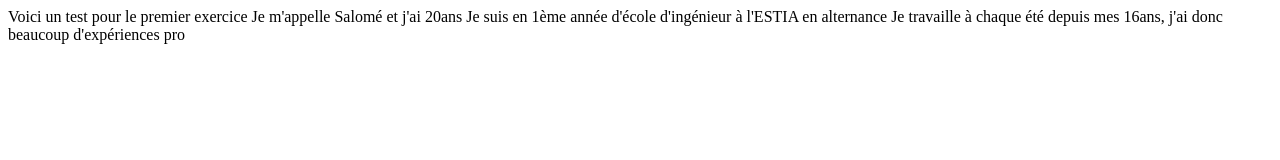
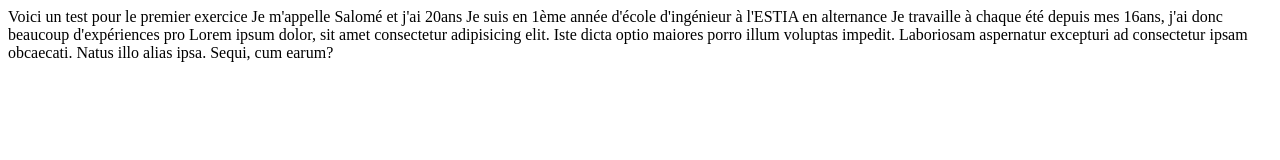
Before and after one commit to salomefye/salomefye.github.io, a plain HTML site: page index.html in a window 1280 px wide. Drawn offline with Linux system fonts and the light colour scheme.

Commit message:
miscellanous

```diff
--- a/index.html
+++ b/index.html
@@ -9,5 +9,6 @@
     Je m'appelle Salomé et j'ai 20ans
     Je suis en 1ème année d'école d'ingénieur  à l'ESTIA en alternance
     Je travaille à chaque été depuis mes 16ans, j'ai donc beaucoup d'expériences pro
+    Lorem ipsum dolor, sit amet consectetur adipisicing elit. Iste dicta optio maiores porro illum voluptas impedit. Laboriosam aspernatur excepturi ad consectetur ipsam obcaecati. Natus illo alias ipsa. Sequi, cum earum?
   </body>
 </html>
```
